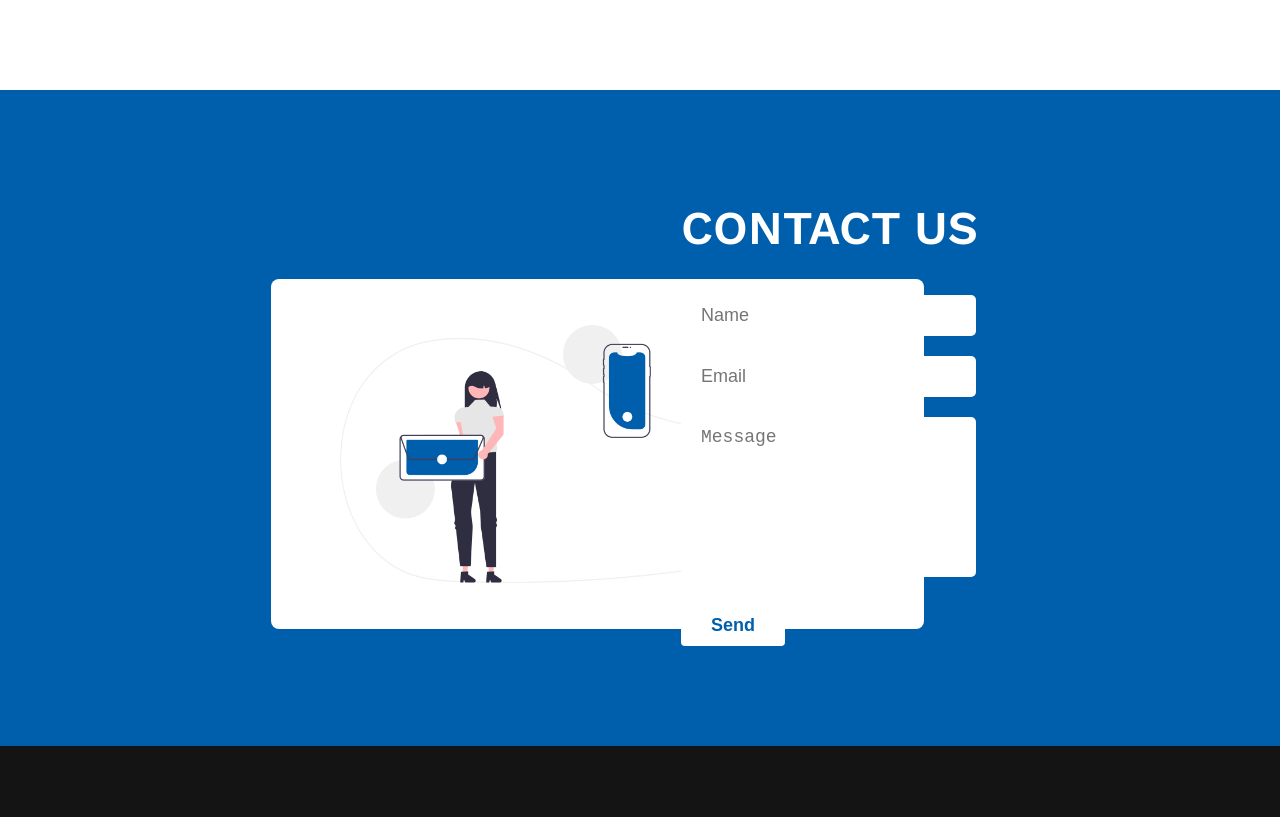
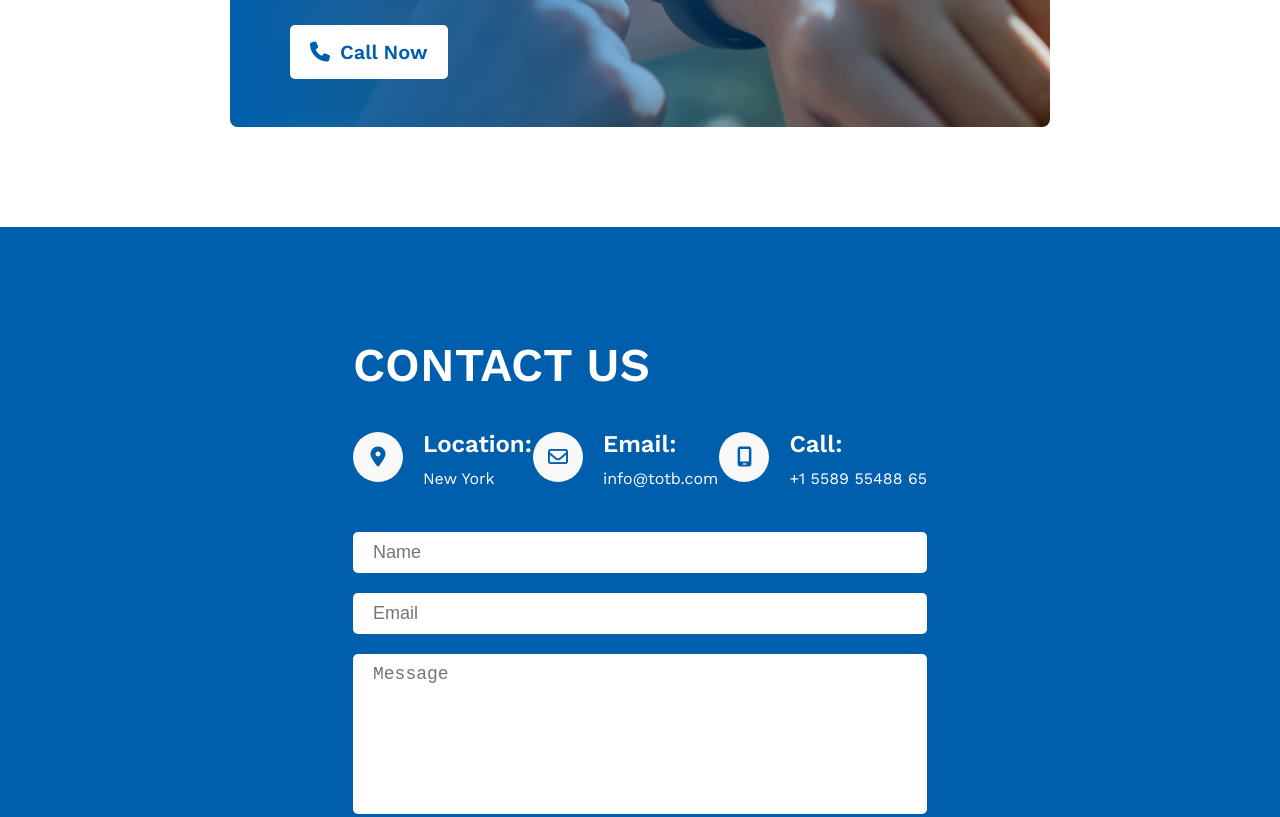
Before and after one commit to coder-abir/Think-out-of-box, a plain HTML site: page index.html in a window 1280 px wide. Shown: the part 2735-3552 px from the top of the page. Drawn offline with nearby package versions, Linux system fonts and the light colour scheme.

Commit message:
contact form modified

```diff
--- a/index.html
+++ b/index.html
@@ -130,15 +130,41 @@
       <section class="contat_us section-padding" id="contact">
         <div class="contact_form">
           <h3>contact Us</h3>
+          <div class="contact_info">
+            <div class="info">
+              <div class="info_icon">
+                <i class="fa-solid fa-location-dot"></i>
+              </div>
+              <div class="info_content">
+                <h4>Location:</h4>
+                <p>New York</p>
+              </div>
+            </div>
+            <div class="info">
+              <div class="info_icon">
+                <i class="fa-regular fa-envelope"></i>
+              </div>
+              <div class="info_content">
+                <h4>Email:</h4>
+                <p>info@totb.com</p>
+              </div>
+            </div>
+            <div class="info">
+              <div class="info_icon">
+                <i class="fas fa-mobile-android-alt"></i>
+              </div>
+              <div class="info_content">
+                <h4>Call:</h4>
+                <p>+1 5589 55488 65</p>
+              </div>
+            </div>
+          </div>
           <form>
             <input type="text" placeholder="Name" required>
             <input type="email" placeholder="Email" required>
             <textarea class="Message" cols="30" rows="7" placeholder="Message"></textarea>
             <input type="submit" value="Send">
           </form>
-        </div>
-        <div class="contact_image">
-          <img src="images/contact.png" alt="">
         </div>
       </section>
       <!-- Bonus Section : Contact Us end -->
--- a/styles/style.css
+++ b/styles/style.css
@@ -166,6 +166,7 @@ p {
 
 .myPlans {
   margin: auto;
+  padding-top: 50px;
 }
 .myPlans h2 {
   font-size: 40px;
@@ -180,6 +181,7 @@ p {
   justify-content: space-between;
   align-items: center;
   text-align: center;
+  flex-wrap: wrap;
 }
 .myPlans .plans img {
   margin-bottom: 24px;
@@ -187,7 +189,7 @@ p {
 }
 
 .myPlans .plans h4 {
-  font-size: 30px;
+  font-size: 26px;
   font-weight: 700;
   color: #151414;
   line-height: 35px;
@@ -247,12 +249,14 @@ p {
   width: 100%;
   display: flex;
   background-color: #005fac;
-  justify-content: space-around;
+  justify-content: space-between;
   align-items: center;
-  flex-direction: row-reverse;
+  margin:auto;
+  /* flex-direction: row-reverse; */
 }
 .contat_us .contact_form {
-  width: 40%;
+  width: 70%;
+  margin: auto;
 }
 .contat_us .contact_form h3 {
   font-size: 47px;
@@ -262,10 +266,41 @@ p {
   margin-bottom: 30px;
 }
 
+.contact_info{
+  display: flex;
+  justify-content: space-between;
+  margin-bottom: 30px;
+  flex-wrap: wrap;
+}
+.contact_info .info{
+ display: flex;
+}
+.contact_info .info h4{
+  font-size: 24px;
+  color: #fff;
+  font-weight: 600;
+  line-height: 1;
+}
+.contact_info .info p{
+  color: #fff;
+}
+.contact_info .info i{
+  background-color: #f8f8f8;
+  color:#005fac;
+  font-size: 20px;
+  padding: 15px;
+  border-radius: 50%;
+  height: 50px;
+  width: 50px;
+  text-align: center;
+  transition: all .4s ease;
+  margin-right: 20px;
+}
+
 .contat_us .contact_form input[type="text"],
 input[type="email"],
 textarea {
-  width: 90%;
+  width: 100%;
   padding: 10px 20px;
   border: none;
   margin-bottom: 20px;
@@ -291,17 +326,6 @@ textarea {
 }
 .contat_us .contact_form input[type="submit"]:hover {
   opacity: 0.8;
-}
-.contact_image {
-  width: 40%;
-  height: 100%;
-  align-self: center;
-  margin-top: 80px;
-}
-.contact_image img {
-  height: 100%;
-  border-radius: 8px;
-  height: 350px;
 }
 /* Bonus: Contact Us end */
 
@@ -365,7 +389,6 @@ textarea {
   outline: none;
 }
 .footer .footer_left .subscribeForm button {
-  width: 50%;
   background-color: #005fac;
   color: #fff;
   line-height: 24px;
```
